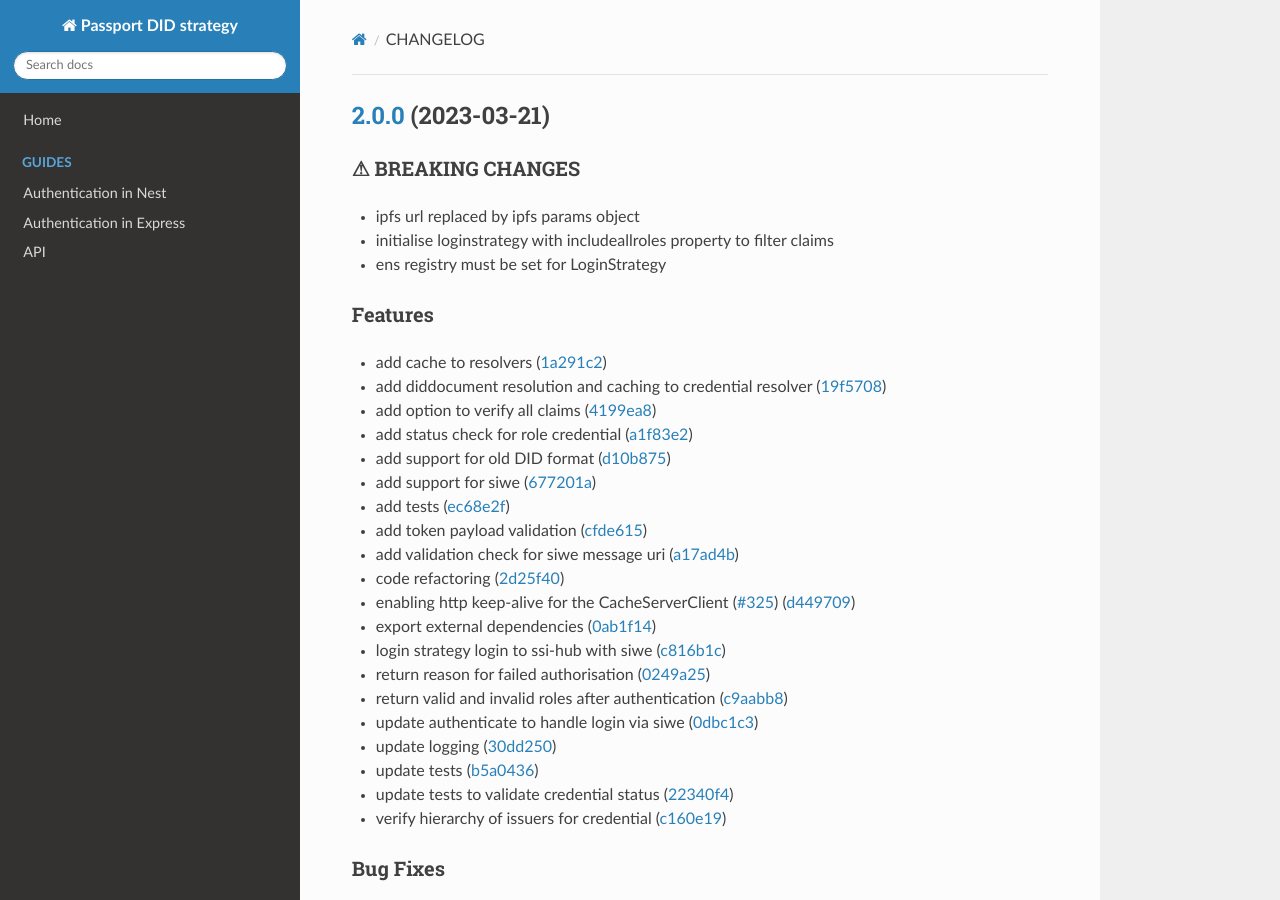
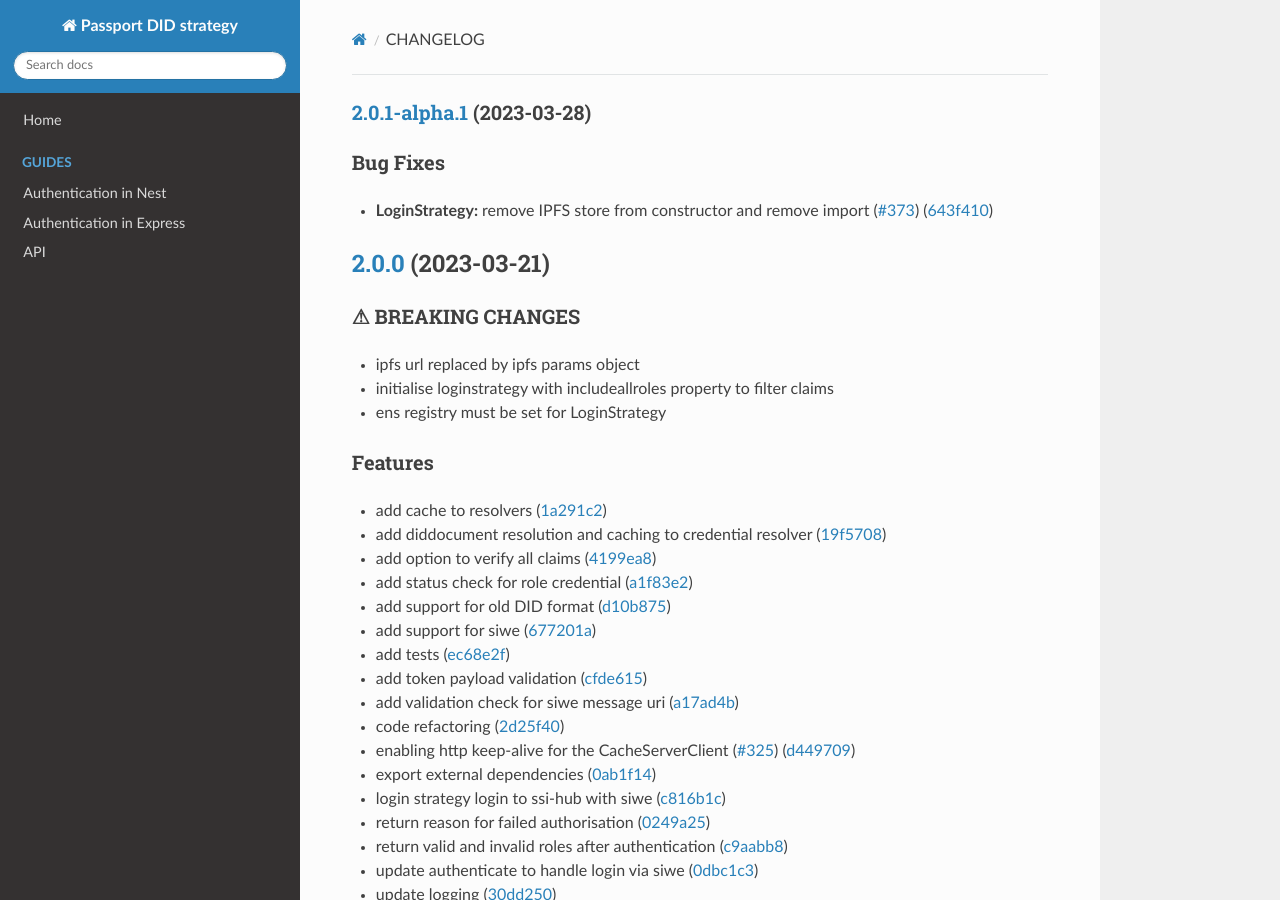
Before and after one commit to energywebfoundation/passport-did-auth, an MkDocs documentation site: the page built from docs/CHANGELOG.md, in a window 1280 px wide and 900 px high. Built offline with MkDocs 1.6.1, drawn with Linux system fonts in a browser that asks for light colours; nearby versions of some CDN libraries.

Commit message:
chore(release): 2.0.1-alpha.1 [skip ci]
### [2.0.1-alpha.1](https://github.com/energywebfoundation/passport-did-auth/compare/v2.0.0...v2.0.1-alpha.1) (2023-03-28)

### Bug Fixes

* **LoginStrategy:** remove IPFS store from constructor and remove import ([#373](https://github.com/energywebfoundation/passport-did-auth/issues/373)) ([643f410](https://github.com/energywebfoundation/passport-did-auth/commit/643f410ca37363272fb64485777bd4c8ad100d22))

```diff
--- a/docs/CHANGELOG.md
+++ b/docs/CHANGELOG.md
@@ -1,3 +1,10 @@
+### [2.0.1-alpha.1](https://github.com/energywebfoundation/passport-did-auth/compare/v2.0.0...v2.0.1-alpha.1) (2023-03-28)
+
+
+### Bug Fixes
+
+* **LoginStrategy:** remove IPFS store from constructor and remove import ([#373](https://github.com/energywebfoundation/passport-did-auth/issues/373)) ([643f410](https://github.com/energywebfoundation/passport-did-auth/commit/643f410ca37363272fb64485777bd4c8ad100d22))
+
 ## [2.0.0](https://github.com/energywebfoundation/passport-did-auth/compare/v1.2.1...v2.0.0) (2023-03-21)
 
 
--- a/package.json
+++ b/package.json
@@ -1,6 +1,6 @@
 {
   "name": "passport-did-auth",
-  "version": "2.0.0",
+  "version": "2.0.1-alpha.1",
   "description": "",
   "main": "dist/index.js",
   "types": "dist/index.d.ts",
```
